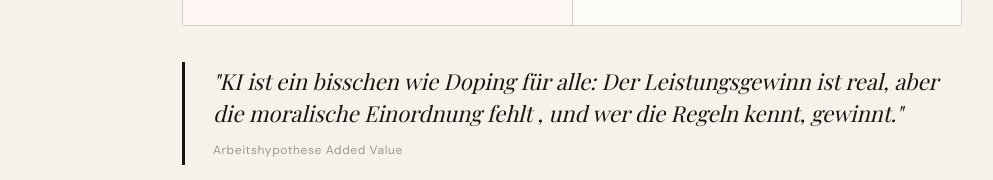
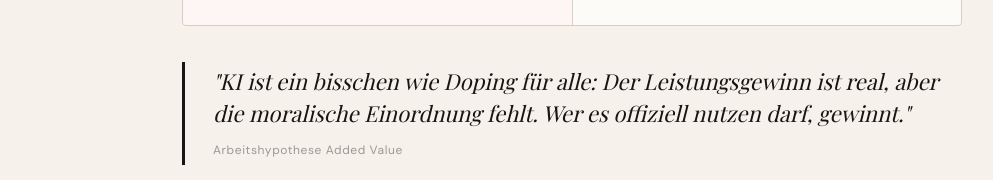
Before and after one commit to activevalue-GmbH/added-value, a plain HTML site: page index.html in a window 1280 px wide. Shown: the part 3076-3256 px from the top of the page, without its empty margins (68-1061 px from the left). Drawn offline with nearby package versions, Linux system fonts and the light colour scheme; a web font is replaced by a local one.

Commit message:
Update Doping pullquote

```diff
--- a/index.html
+++ b/index.html
@@ -545,7 +545,7 @@
     </div>
 
     <div class="pullquote">
-      <div class="pullquote-text">"KI ist ein bisschen wie Doping für alle: Der Leistungsgewinn ist real, aber die moralische Einordnung fehlt , und wer die Regeln kennt, gewinnt."</div>
+      <div class="pullquote-text">"KI ist ein bisschen wie Doping für alle: Der Leistungsgewinn ist real, aber die moralische Einordnung fehlt. Wer es offiziell nutzen darf, gewinnt."</div>
       <div class="pullquote-source">Arbeitshypothese Added Value</div>
     </div>
 
```
